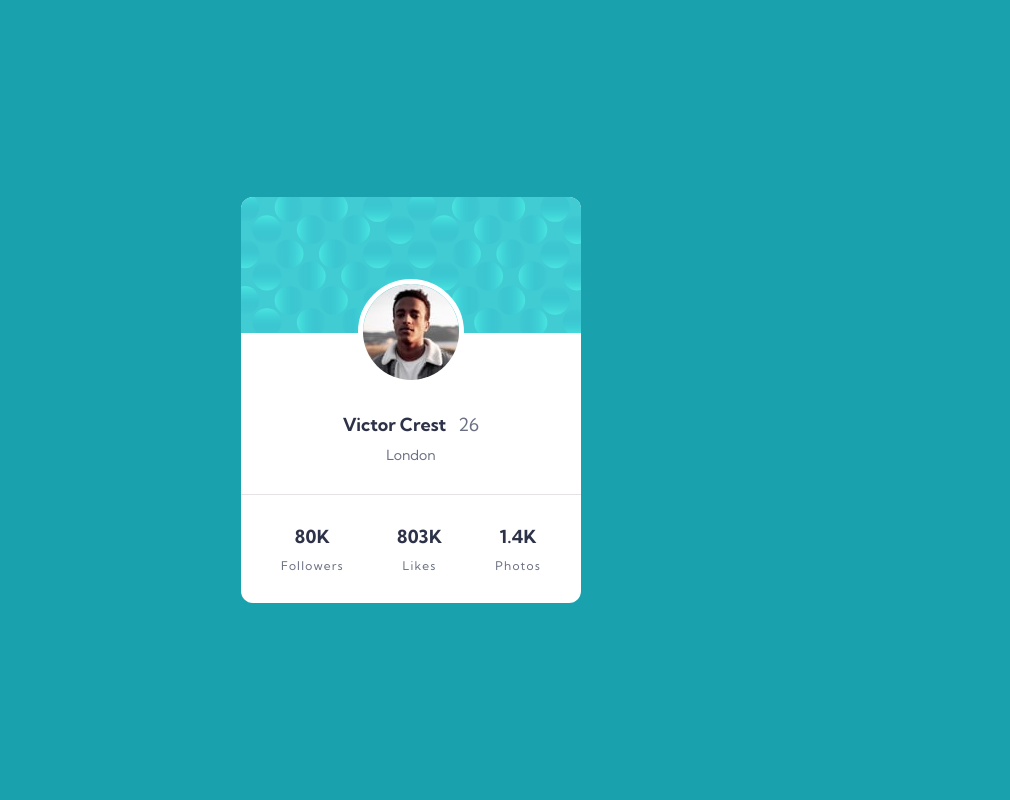
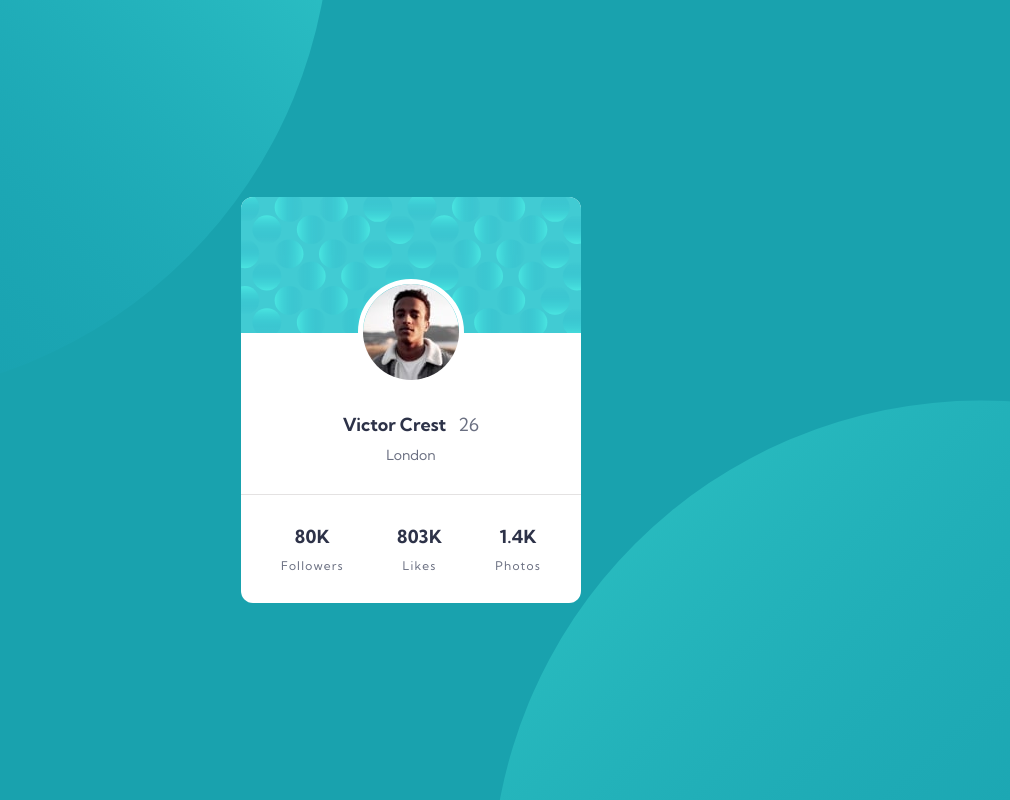
Before and after one commit to manuelscl/profile-card, a plain HTML site: page index.html in a window 1280 px wide. Shown: the whole page, without its empty margins (229-1239 px from the left). Drawn offline with Linux system fonts and the light colour scheme.

Commit message:
Background añadido

```diff
--- a/index.html
+++ b/index.html
@@ -21,12 +21,16 @@
 
         body {
             background-color: hsl(185, 75%, 39%);
+
         }
         .container {
             display: flex;
             justify-content: center;
             align-items: center;
             height: 100vh;
+            background-image: url('./images/bg-pattern-top.svg'), url('./images/bg-pattern-bottom.svg');
+            background-repeat: no-repeat no-repeat;
+            background-position: right 90vh bottom 50vh, left 90vh top 50vh;
         }
         .profile-card {
             max-width: 340px;
```
